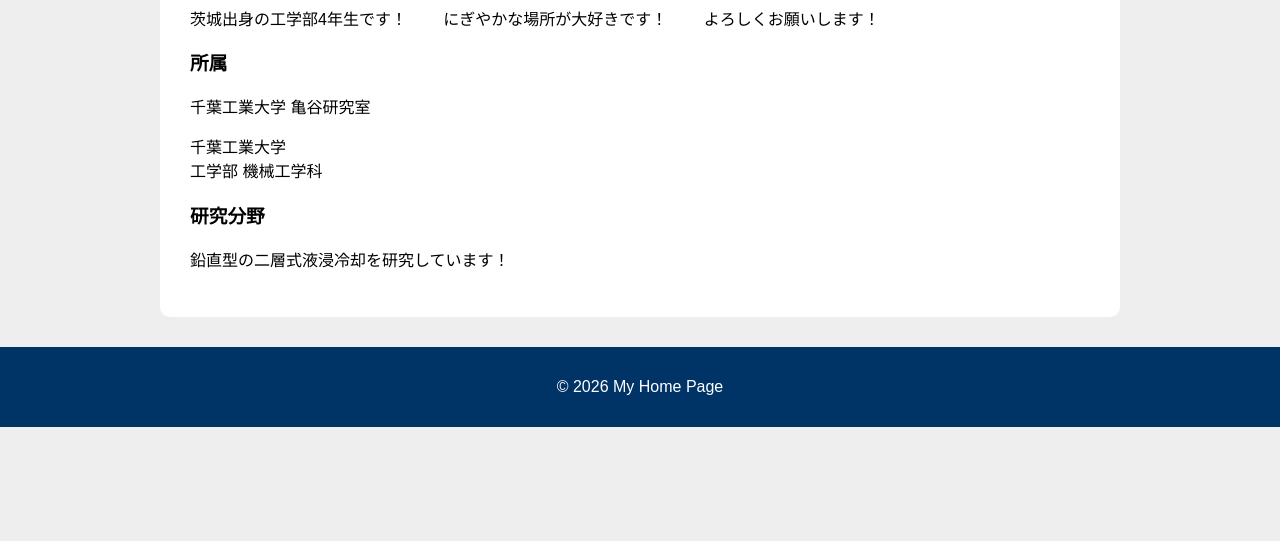
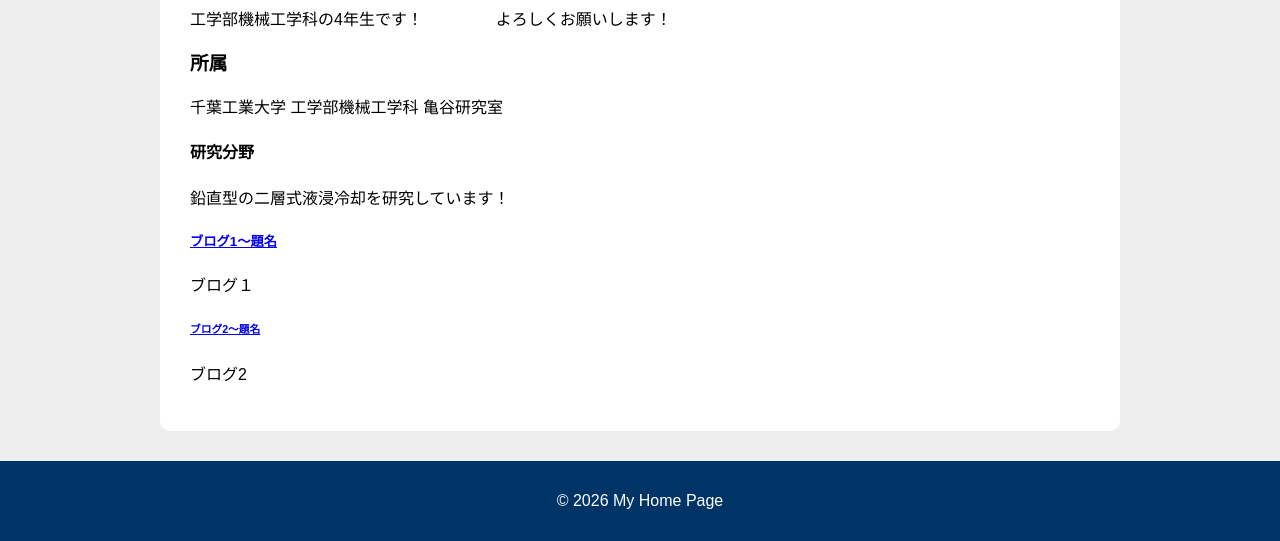
Before and after one commit to Harashima830/harashima830.github.io, a plain HTML site: page profile.html in a window 1280 px wide. Shown: the part 282-823 px from the top of the page. Before the commit the page ends 800 px from the top, so only its background shows below. Drawn offline with Linux system fonts and the light colour scheme.

Commit message:
blog1,2の追加

```diff
--- a/profile.html
+++ b/profile.html
@@ -19,6 +19,7 @@
         <a href="profile.html">プロフィール</a>
         <a href="research.html">研究紹介</a>
         <a href="contact.html">趣味・近況</a>
+        <a href="blog/">趣味・近況</a>
     </nav>
 
 </header>
@@ -28,24 +29,38 @@
     <h2>プロフィール</h2>
 
     <p>
-        茨城出身の工学部4年生です！
-　　にぎやかな場所が大好きです！
-　　よろしくお願いします！
+        工学部機械工学科の4年生です！
+　　　　 よろしくお願いします！
     </p>
 
     <h3>所属</h3>
   <p>
-        千葉工業大学 亀谷研究室
-    <p>
-        千葉工業大学<br>
-        工学部 機械工学科
+        千葉工業大学 工学部機械工学科 亀谷研究室
     </p>
 
-    <h3>研究分野</h3>
+    <h4>研究分野</h3>
 
     <p>
         鉛直型の二層式液浸冷却を研究しています！
     </p>
+
+<article>
+    <h5>
+        <a href="posts/blog1.html">
+            ブログ1～題名
+        </a>
+    </h6>
+
+    <p>ブログ１</p>
+
+</article>
+<h6>
+        <a href="posts/blog2.html">
+            ブログ2～題名
+        </a>
+    </h6>
+
+    <p>ブログ2</p>
 
 </main>
 
```
Also changed, not shown: index.html (+3 -3 lines), images/posts/blog1.html (added), images/posts/posts/blog2.html (added).
